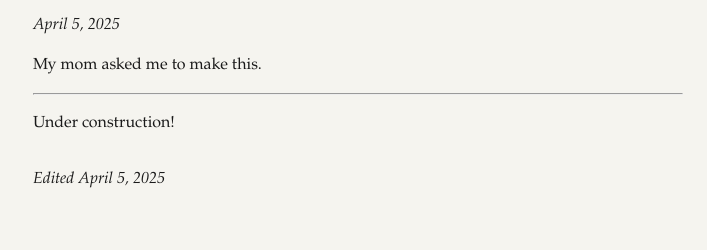
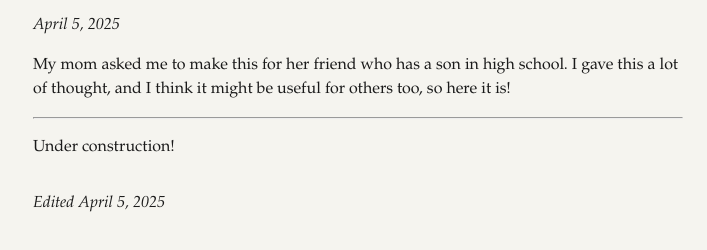
Before and after one commit to alotofpandas/aliuahma, a plain HTML site: page notes/04052025.html in a window 1280 px wide. Shown: the part 152-402 px from the top of the page, without its empty margins (282-989 px from the left). Drawn offline with Linux system fonts and the light colour scheme; a web font is replaced by a local one.

Commit message:
precursor

```diff
--- a/notes/04052025.html
+++ b/notes/04052025.html
@@ -37,7 +37,7 @@
         </p>
 
         <p>
-            My mom asked me to make this.
+            My mom asked me to make this for her friend who has a son in high school. I gave this a lot of thought, and I think it might be useful for others too, so here it is!
         </p>
 
         <hr>
```
